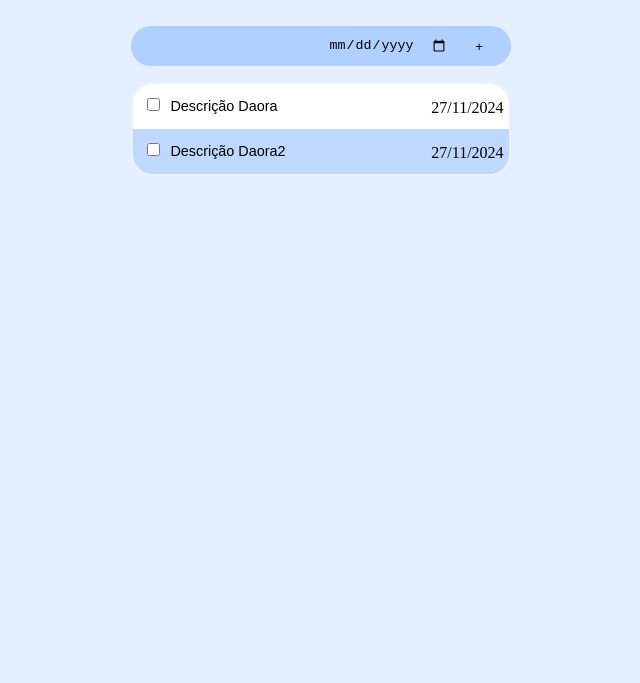
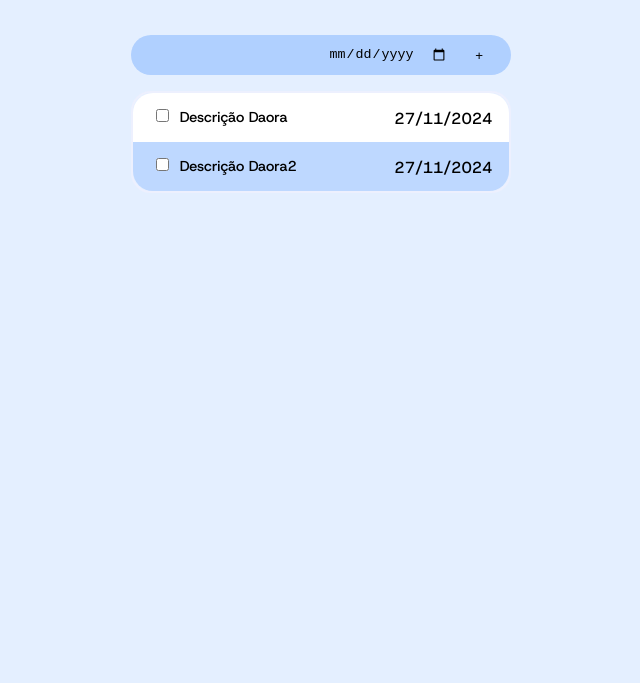
Before and after one commit to FelipeDinnouti/TodoList, a plain HTML site: page index.html in a window 1280 px wide. Shown: the part 117-800 px from the top of the page, without its empty margins (319-959 px from the left). Drawn offline with Linux system fonts and the light colour scheme; files whose address does not match are found by name.

Commit message:
Fontes padronizadas e algumas correções menores
Agora não subtrai um dia quando cria a task, e também mudei a margem dos itens

```diff
--- a/index.js
+++ b/index.js
@@ -7,6 +7,10 @@ function create_task_object(text, date) {
   if (text === "" || date === "") {
     return; // Não cria se a descrição ou a data estiverem vazias
   }
+
+  // Reset the input
+  task_name_input.value = "";
+  task_date_input.value = "";
 
   // Criando a nova tarefa
   const task_object = document.createElement("li");
@@ -21,7 +25,9 @@ function create_task_object(text, date) {
   p.className = "task_description";
   time.className = "task_date";
   time.dateTime = date;
-    time.innerText = new Date(date).toLocaleDateString(); // Exibe a data formatada
+  time.innerText = new Date(date).toLocaleDateString("en-US", {
+    timeZone: "UTC",
+  }); // Exibe a data formatada
   p.innerText = text;
 
   task_object.className = "task";
@@ -36,21 +42,18 @@ function create_task_object(text, date) {
   task_list.appendChild(task_object);
 }
 
-add_button.onclick = function() {
+add_button.onclick = function () {
   create_task_object(task_name_input.value, task_date_input.value);
-    // Reset the input
-    task_name_input.value = ""
-    task_date_input.value = ""
-}
+};
 
-const checkboxes = document.querySelectorAll('.task_checkbox');
+const checkboxes = document.querySelectorAll(".task_checkbox");
 
 // Adiciona o evento 'change' para cada checkbox
 checkboxes.forEach((checkbox) => {
-  checkbox.addEventListener('change', (event) => {
+  checkbox.addEventListener("change", (event) => {
     if (event.target.checked) {
-      console.log('Uma checkbox foi marcada!');
-      task_list.style.float = task_list.style.float === 'right';
+      console.log("Uma checkbox foi marcada!");
+      task_list.style.float = task_list.style.float === "right";
     }
   });
 });
--- a/style/style.css
+++ b/style/style.css
@@ -1,5 +1,15 @@
+@font-face {
+    font-family: "HostGrotesk-Medium";
+    src: url("/home/falkun/Remote/TodoList/assets/fonts/Host_Grotesk/static/HostGrotesk-Medium.ttf");
+        format("truetype");
+}
+@font-face {
+    font-family: "HostGrotesk-Light";
+    src: url("/home/falkun/Remote/TodoList/assets/fonts/Host_Grotesk/static/HostGrotesk-Medium.ttf");
+        format("truetype");
+}
+
 body {
-    font-family: unset;
     background-color: #e4efff;
 }
 .center {
@@ -12,7 +22,7 @@ p {
     font-size: 0.9em;
 }
 h1 {
-    font-family: cursive;
+    font-family: "HostGrotesk-Medium";
     font-weight: 400;
     font-style: normal;
     font-size: 50px;
@@ -24,6 +34,13 @@ h1 {
     display: block;
     animation-duration: 0.5s;
     animation-name: slidein;
+
+    transform: scale(1);
+    transition: transform 0.5s ease-in-out;
+}
+.task:hover {
+    transform: scale(1.1);
+    transition: transform 0.5s ease-in-out;
 }
 
 @keyframes slidein {
@@ -31,21 +48,27 @@ h1 {
         max-height: 0px;
         transform: scale(0);
         opacity: 0;
-      }
+    }
 
-      to {
+    to {
         max-height: 200px;
         transform: scale(1);
         opacity: 1;
-      }
+    }
 }
 .task_description {
     display: inline-block;
+    font-family: "HostGrotesk-Light";
 }
 .task_checkbox {
     display: inline-block;
     margin-right: 0.5em;
-    margin-left: 1em;
+    margin-left: 0.5em;
+}
+
+.task {
+    padding-right: 1em;
+    padding-left: 1em;
 }
 .task:nth-child(even) {
     background-color: #bed8ff;
@@ -59,6 +82,7 @@ h1 {
 .task:last-child {
     border-radius: 0px 0px 20px 20px;
 }
+
 .task_list {
     border-radius: 20px 20px 20px 20px;
     border: 2px solid #edf0fe;
@@ -75,14 +99,14 @@ h1 {
     margin-left: 0px;
     border-radius: 0px 20px 20px 0px;
     border: 0px;
-    cursor:pointer;
+    cursor: pointer;
     background-color: #b0d0ff;
 }
 
 #task_name_input {
     padding: 0px;
     text-align: center;
-    border-radius: 20px 0px 0px 20px    ;
+    border-radius: 20px 0px 0px 20px;
     background-color: #b0d0ff;
     height: 40px;
     border: 0px;
@@ -95,7 +119,7 @@ h1 {
     border: none;
 }
 time {
+    font-family: "HostGrotesk-Medium";
     float: right;
-    margin-right: 5px;
     margin-top: 15px;
 }
```
Also changed, not shown: assets/fonts/Host_Grotesk/HostGrotesk-Italic-VariableFont_wght.ttf (added), assets/fonts/Host_Grotesk/HostGrotesk-VariableFont_wght.ttf (added), assets/fonts/Host_Grotesk/OFL.txt (added), assets/fonts/Host_Grotesk/README.txt (added), assets/fonts/Host_Grotesk/static/HostGrotesk-Bold.ttf (added), assets/fonts/Host_Grotesk/static/HostGrotesk-BoldItalic.ttf (added), assets/fonts/Host_Grotesk/static/HostGrotesk-ExtraBold.ttf (added), assets/fonts/Host_Grotesk/static/HostGrotesk-ExtraBoldItalic.ttf (added), assets/fonts/Host_Grotesk/static/HostGrotesk-Italic.ttf (added), assets/fonts/Host_Grotesk/static/HostGrotesk-Light.ttf (added), assets/fonts/Host_Grotesk/static/HostGrotesk-LightItalic.ttf (added), assets/fonts/Host_Grotesk/static/HostGrotesk-Medium.ttf (added), assets/fonts/Host_Grotesk/static/HostGrotesk-MediumItalic.ttf (added), assets/fonts/Host_Grotesk/static/HostGrotesk-Regular.ttf (added), 2 more files. Lines whose indentation alone changed are shown as unchanged.
